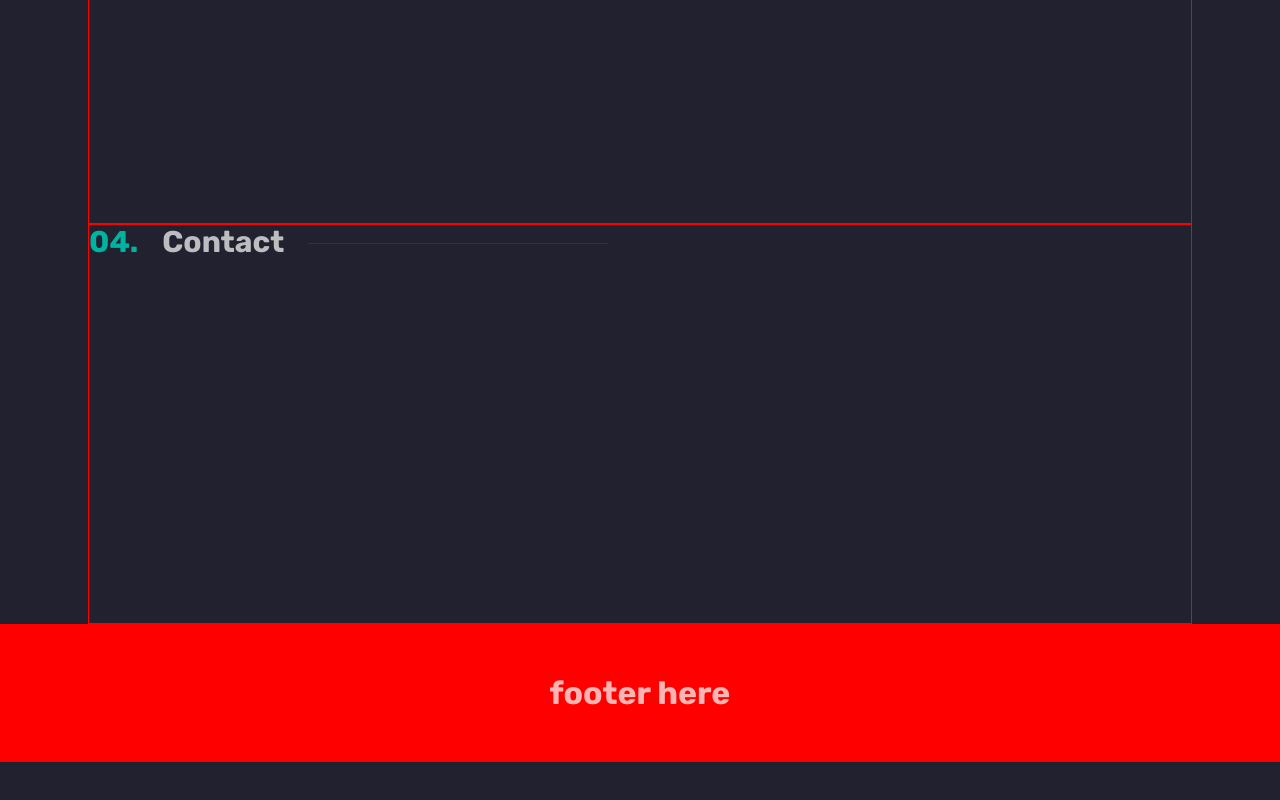
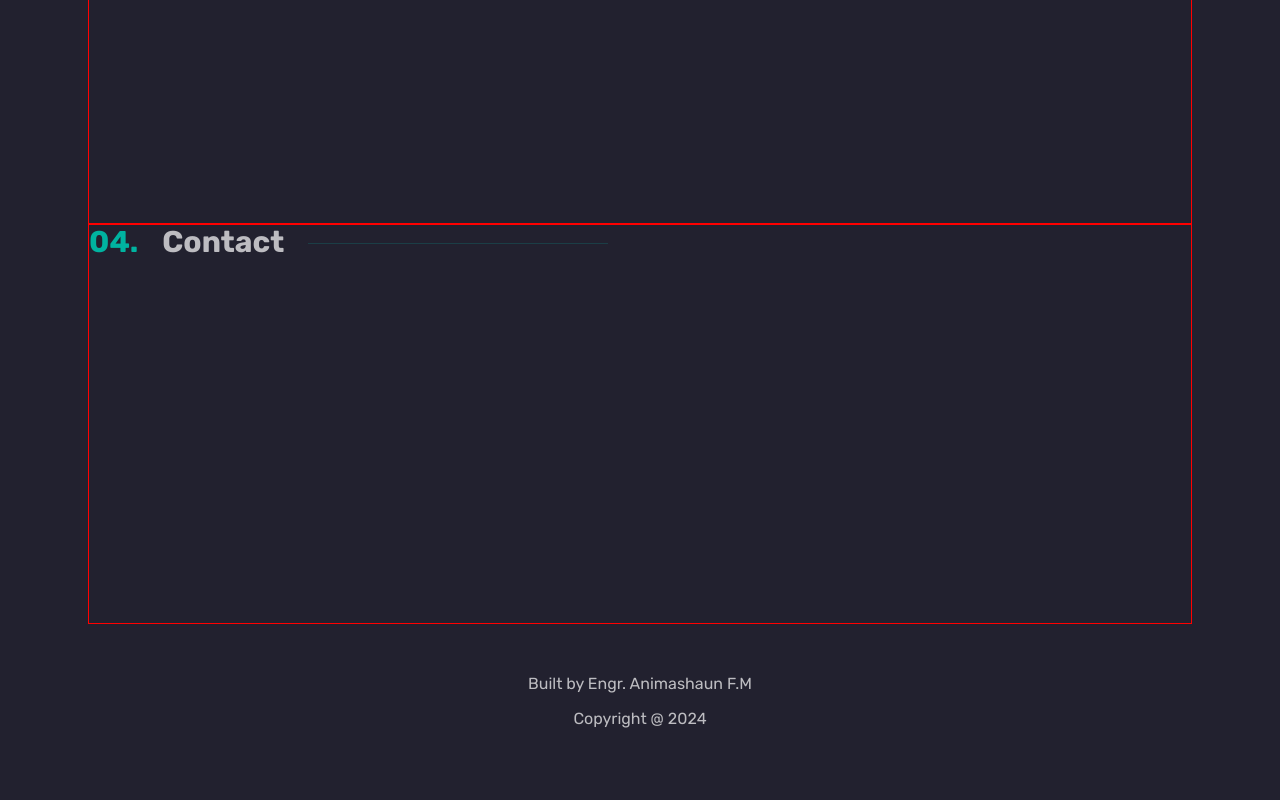
Before and after one commit to fmanimashaun/fmanimashaun.github.io, a React (Vite) app: page / in a window 1280 px wide. Shown: the part 1532-2332 px from the top of the page. Before the commit the page ends 2294 px from the top, so only its background shows below. Built offline with nearby package versions, Linux system fonts and the light colour scheme.

Commit message:
Update the footer section

```diff
--- a/src/components/Footer.jsx
+++ b/src/components/Footer.jsx
@@ -1,7 +1,9 @@
 const Footer = () => {
+  const year = new Date().getFullYear();
   return (
     <footer className="footer">
-      <h1>footer here</h1>
+      <a href="https://github.com/fmanimashaun" target="_blank">Built by Engr. Animashaun F.M</a>
+      <span>{`Copyright @ ${year}`}</span>
     </footer>
   );
 };
--- a/src/scss/components/_footer.scss
+++ b/src/scss/components/_footer.scss
@@ -1,9 +1,18 @@
 @use "../abstracts/colors" as colors;
 
+.footer {
+  display: flex;
+	flex-direction: column;
+	align-items: center;
+  justify-content: center;
+	gap: 1rem;
+  padding-block: 50px 100px;
 
-.footer {
-    display: flex;
-    justify-content: center;
-    background-color: red;
-    padding-block: 50px;
+	a {
+		text-decoration: none;
+		color: colors.$off-white;
+		&:hover, &:focus {
+			color: colors.$accent-color;
+		}
+	}
 }
```
